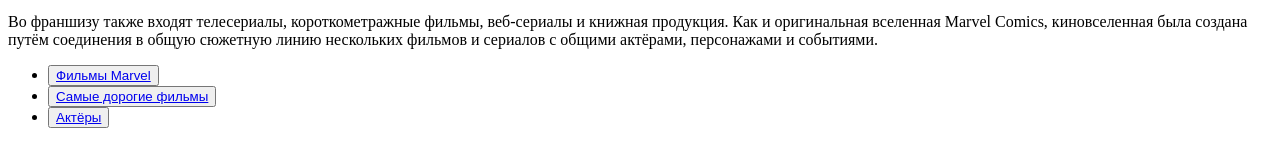
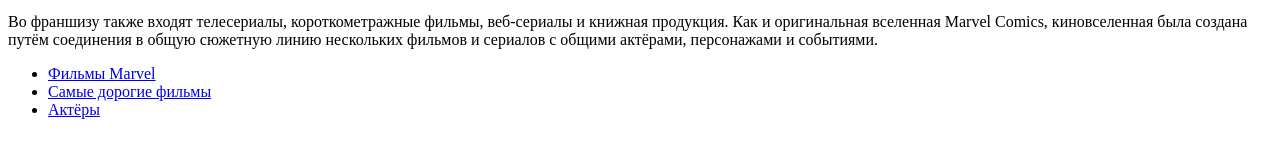
Before and after one commit to ProvGames/Marvel, a plain HTML site: page index.html in a window 1280 px wide. Shown: the part 339-506 px from the top of the page. Drawn offline with Linux system fonts and the light colour scheme.

Commit message:
Update index.html

```diff
--- a/index.html
+++ b/index.html
@@ -14,9 +14,9 @@ text-align: center;
 <p> Американская медиафраншиза, вымышленная общая вселенная, серия фильмов о супергероях, основанная на комиксах компании Marvel и разработанная кинокомпанией Marvel Studios. </p>
 <p> Во франшизу также входят телесериалы, короткометражные фильмы, веб-сериалы и книжная продукция. Как и оригинальная вселенная Marvel Comics, киновселенная была создана путём соединения в общую сюжетную линию нескольких фильмов и сериалов с общими актёрами, персонажами и событиями. </p>
 <ul>
-<li><button><a href="films.html">Фильмы Marvel</a></button></li>
-<li><button><a href="dorogie.html"> Самые дорогие фильмы </a></button></li>
-<li><button><a href="actors.html"> Актёры </a></button></li>
+<li><a href="films.html">Фильмы Marvel</a></li>
+<li><a href="dorogie.html"> Самые дорогие фильмы </a></li>
+<li><a href="actors.html"> Актёры </a></li>
 </ul>
 </body>
 </html>
```
